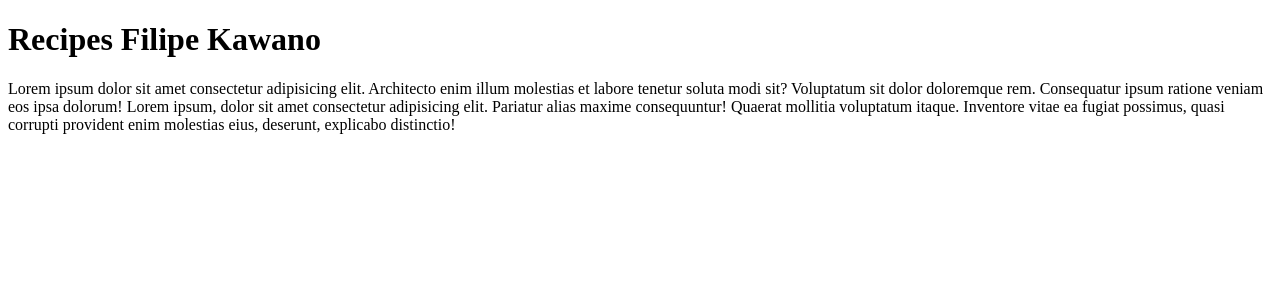
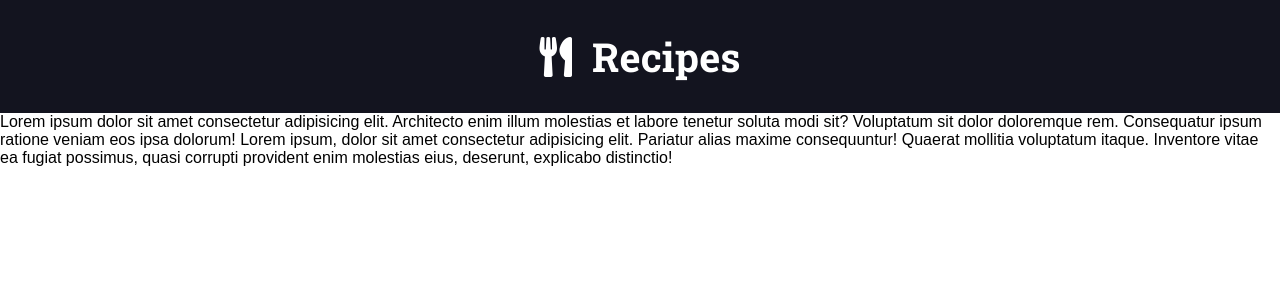
Before and after one commit to filipekawano/curso-django-projeto1, a Django app: page / in a window 1280 px wide. Shown: the top 300 px of the page. Run offline with Django 5.2, Linux system fonts and the light colour scheme.

Commit message:
Criação da página (Header)

```diff
--- a/recipes/templates/recipes/home.html
+++ b/recipes/templates/recipes/pages/home.html
@@ -1,12 +1,15 @@
-<!DOCTYPE html>
-<html lang="pt-br">
-<head>
-    <meta charset="UTF-8">
-    <meta name="viewport" content="width=device-width, initial-scale=1.0">
-    <title>Recipes</title>
-</head>
+{% include "recipes/partials/head.html" %}
 <body>
-    <h1>Recipes {{ name }}</h1>
+    <header class="main-header-container">
+        <div class="main-header container">
+            <h1>
+                <a class="main-logo" href="/">
+                    <i class="fas fa-utensils main-logo-icon"></i>
+                    <span class="main-logo-text">Recipes</span>
+                </a>
+            </h1>
+        </div>
+    </header>
     <p>Lorem ipsum dolor sit amet consectetur adipisicing elit. Architecto enim illum molestias et labore tenetur soluta modi sit? Voluptatum sit dolor doloremque rem. Consequatur ipsum ratione veniam eos ipsa dolorum! Lorem ipsum, dolor sit amet consectetur adipisicing elit. Pariatur alias maxime consequuntur! Quaerat mollitia voluptatum itaque. Inventore vitae ea fugiat possimus, quasi corrupti provident enim molestias eius, deserunt, explicabo distinctio!</p>
 </body>
 </html>
--- /dev/null
+++ b/recipes/templates/recipes/partials/head.html
@@ -0,0 +1,100 @@
+<!DOCTYPE html>
+<html lang="pt-br">
+<head>
+    <meta charset="UTF-8">
+    <meta name="viewport" content="width=device-width, initial-scale=1.0">
+    <link rel="stylesheet" href="https://cdnjs.cloudflare.com/ajax/libs/font-awesome/5.15.4/css/fontawesome.min.css" integrity="sha512-P9vJUXK+LyvAzj8otTOKzdfF1F3UYVl13+F8Fof8/2QNb8Twd6Vb+VD52I7+87tex9UXxnzPgWA3rH96RExA7A==" crossorigin="anonymous" referrerpolicy="no-referrer" />
+    <link rel="stylesheet" href="https://cdnjs.cloudflare.com/ajax/libs/font-awesome/5.15.4/css/brands.min.css" integrity="sha512-sVSECYdnRMezwuq5uAjKQJEcu2wybeAPjU4VJQ9pCRcCY4pIpIw4YMHIOQ0CypfwHRvdSPbH++dA3O4Hihm/LQ==" crossorigin="anonymous" referrerpolicy="no-referrer" />
+    <link rel="stylesheet" href="https://cdnjs.cloudflare.com/ajax/libs/font-awesome/5.15.4/css/solid.min.css" integrity="sha512-tk4nGrLxft4l30r9ETuejLU0a3d7LwMzj0eXjzc16JQj+5U1IeVoCuGLObRDc3+eQMUcEQY1RIDPGvuA7SNQ2w==" crossorigin="anonymous" referrerpolicy="no-referrer" />
+
+    <link rel="preconnect" href="https://fonts.googleapis.com">
+    <link rel="preconnect" href="https://fonts.gstatic.com" crossorigin>
+    <link href="https://fonts.googleapis.com/css2?family=Roboto+Slab:wght@100..900&display=swap" rel="stylesheet">
+
+    <title>Recipes</title>
+
+    <style>
+        :root {
+            --color-primary: #269fe6;
+            --color-primary-hover: #2086c2;
+            --color-primary-dark: #13141f;
+            --color-primary-dark-hover: #212336;
+            --color-primary-light: #d4ecfa;
+            --color-primary-light-hover: #bdd8e7;
+
+            --color-white: #fff;
+            --color-black: #000;
+
+            --color-dark-text: #444;
+            --color-info-light: #cce5ff;
+            --color-debug-light: #cce5ff;
+            --color-success-light: #d4edda;
+            --color-alert-light: #fff3cd;
+            --color-warning-light: #fff3cd;
+            --color-error-light: #f8d7da;
+
+            --color-info-dark: #4d86c4;
+            --color-debug-dark: #4d86c4;
+            --color-success-dark: #4a9c5d;
+            --color-alert-dark: #927f40;
+            --color-warning-dark: #927f40;
+            --color-error-dark: #da525d;
+
+            --color-gray-0: #f9f9f9;
+            --color-gray-1: #e0e0e0;
+            --color-gray-2: #c7c7c7;
+            --color-gray-3: #aeaeae;
+            --color-gray-4: #959595;
+            --color-gray-5: #7d7d7d;
+            --color-gray-6: #646464;
+            --color-gray-7: #4b4b4b;
+            --color-gray-8: #323232;
+            --color-gray-9: #191919;
+
+            --font-primary: sans-serif;
+            --font-headings: 'Roboto Slab', serif;
+
+            --spacing-gutter-medium: 3rem;
+            --spacing-gutter-large: 4rem;
+        }
+        * {
+            padding: 0;
+            margin: 0;
+            box-sizing: border-box;
+        }
+        html {
+            font-size: 62.5%;
+        }
+        body {
+            font-size: 1.6rem;
+            /* 1.6rem equivale a 16px */
+            font-family: var(--font-primary);
+        }
+        .container {
+            max-width: 144rem;
+            margin: 0 auto;
+            padding: var(--spacing-gutter-medium);
+        }
+        h1,h2,h3,h4,h5,h6 {
+            font-family: var(--font-headings);
+        }
+        .main-header-container {
+            background: var(--color-primary-dark);
+        }
+        .main-logo {
+            font-size: 4rem;
+            color: white;
+            text-decoration: none;
+            display: flex;
+            flex-flow: row nowrap;
+            align-items: center;
+            justify-content: center;
+            width: fit-content;
+            margin: 0 auto;
+        }
+        .main-logo-icon {
+            margin-right: 2rem;
+        }
+
+    </style>
+</head>
--- a/recipes/views.py
+++ b/recipes/views.py
@@ -2,6 +2,6 @@ from django.shortcuts import render
 
 
 def home(request):
-    return render(request, 'recipes/home.html', context={
+    return render(request, 'recipes/pages/home.html', context={
         'name': 'Filipe Kawano'
     })
```
Also changed, not shown: recipes/templates/recipes/contato.html (deleted, +0 -11 lines).
